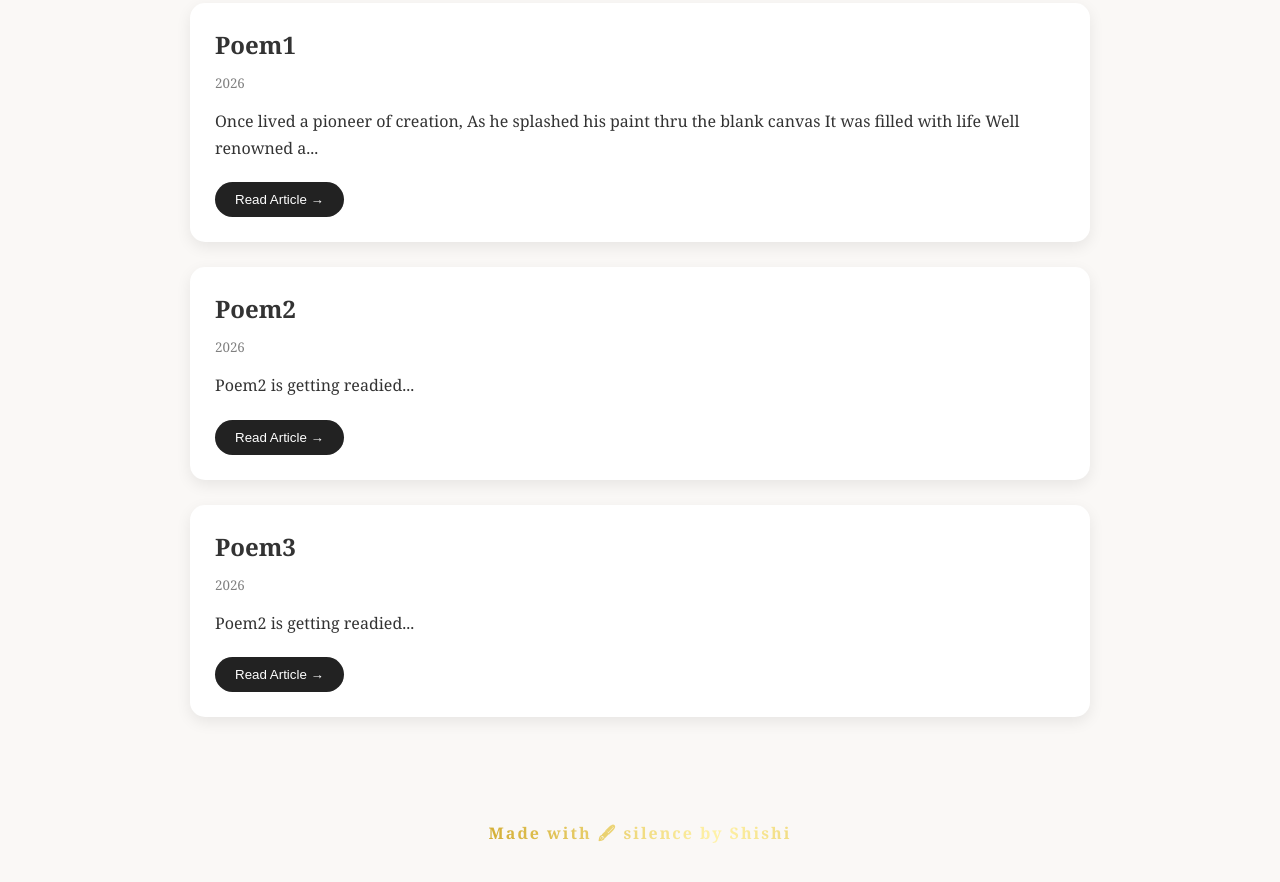
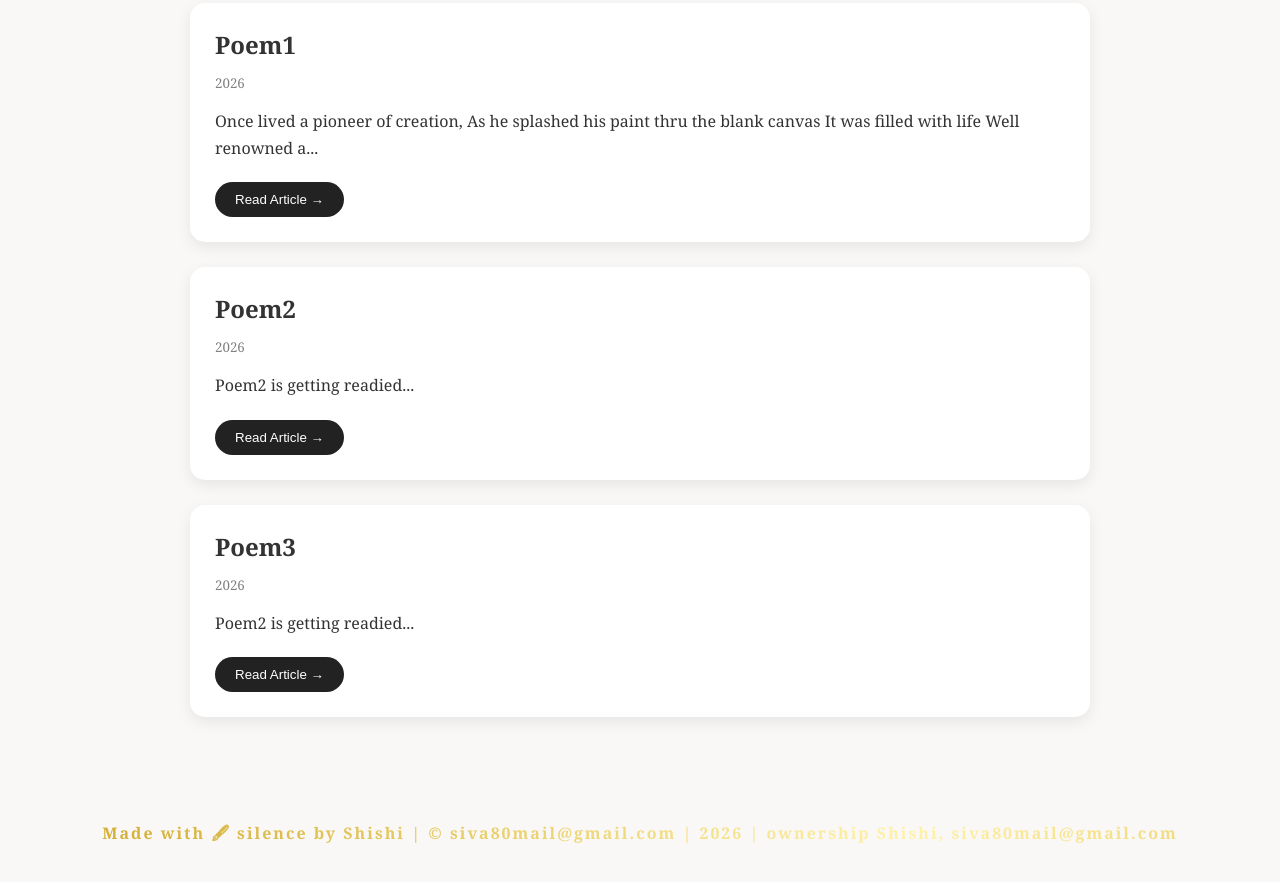
Before and after one commit to iaintcoding/shishi, a plain HTML site: page index.html in a window 1280 px wide. Shown: the part 290-1172 px from the top of the page. Drawn offline with Linux system fonts and the light colour scheme.

Commit message:
Update index.html
updated

```diff
--- a/index.html
+++ b/index.html
@@ -303,7 +303,7 @@ onkeyup="searchArticles()">
 </div>
 
 <footer>
-<span id="footerText" class="typing">Made with 🖋 silence by Shishi</span>
+<span id="footerText" class="typing">Made with 🖋 silence by Shishi | © siva80mail@gmail.com | 2026 | ownership Shishi, siva80mail@gmail.com</span>
 </footer>
 
 <script>
```
